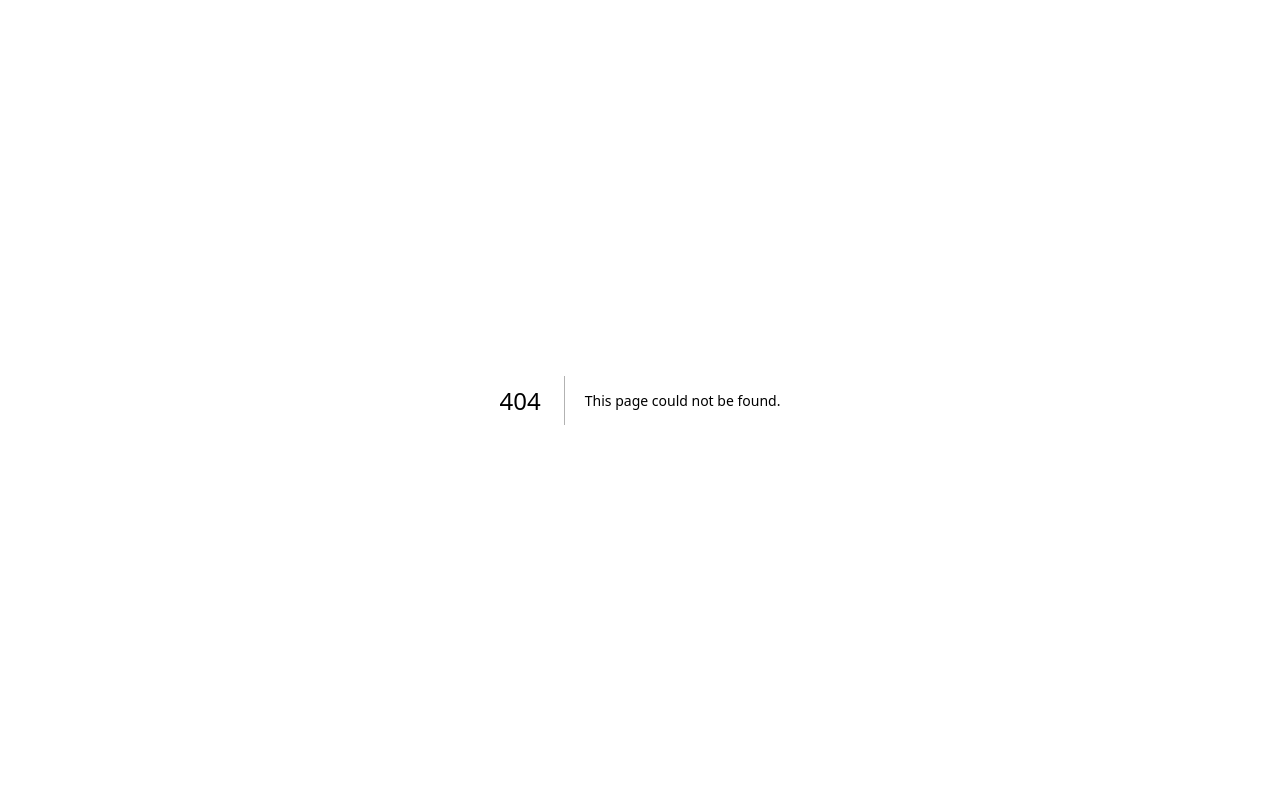
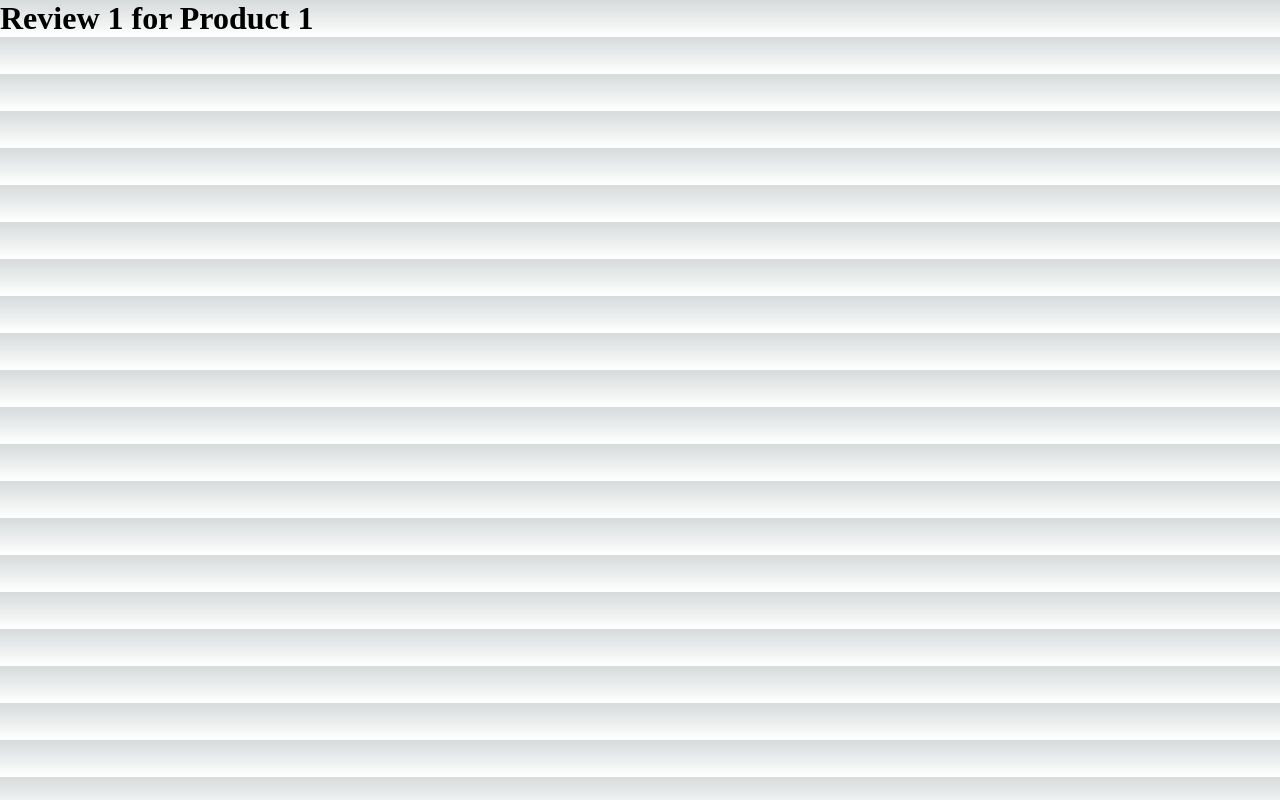
Before and after one commit to kundarsowjanya/NextJS-walkthrough, a Next.js app in the folder next-routing/: page /product/1/review/1 in a window 1280 px wide. Before the commit this address had no page. Built offline with nearby package versions, Linux system fonts and the light colour scheme.

Commit message:
nested dynamic routes

```diff
--- /dev/null
+++ b/next-routing/pages/product/[productId]/review/[reviewId].js
@@ -0,0 +1,10 @@
+import {useRouter} from "next/router"
+function Review(){
+    const router=useRouter();
+    const {productId,reviewId}=router.query;
+    return(
+        <h1>Review {reviewId} for Product {productId}</h1>
+    )
+}
+
+export default Review
```
Also changed, not shown: next-routing/pages/product/[productId]/index.js (renamed from next-routing/pages/product/[productId].js).
